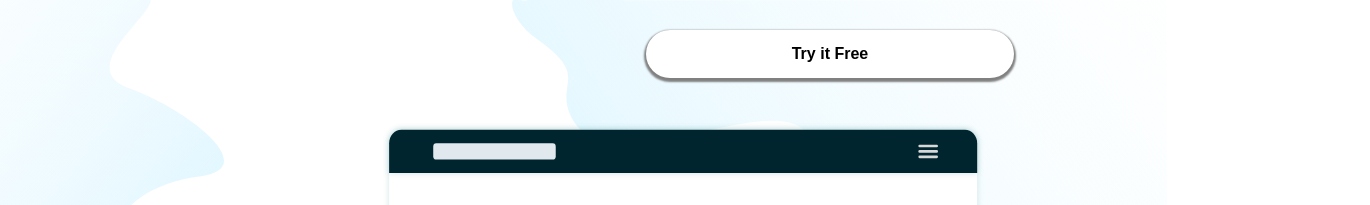
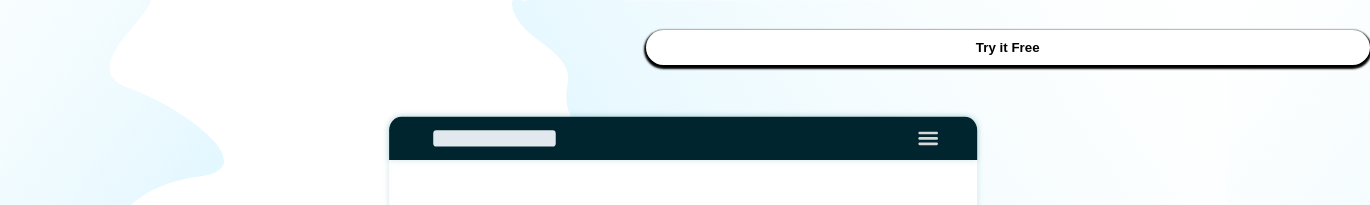
Before and after one commit to Ajenipa/LandingpageAjenipa, a plain HTML site: page index.html in a window 1280 px wide. Shown: the top 205 px of the page, 1370 px wide, since content can reach past the window. Drawn offline with nearby package versions, Linux system fonts and the light colour scheme.

Commit message:
update css2

```diff
--- a/index.css
+++ b/index.css
@@ -25,15 +25,15 @@ header button{
     background-color: white;
     padding-left: 5px;
     padding-right: 5px;
-    padding-top: 15px;
-    padding-bottom: 15px;
-    width: 50%;
+    padding-top: 10px;
+    padding-bottom: 10px;
+    box-shadow: 0 2px 2px 2px;;
+    width: 100%;
     border-style: none;
-    box-shadow: 0 2px 2px 2px grey;
     color: black;
-    font-weight: 600;
-    font-size: medium;
+    font-weight: bold;
     border-radius: 25px;
+    margin-left: 80px;
     cursor: pointer;
 }
 .header{
```
